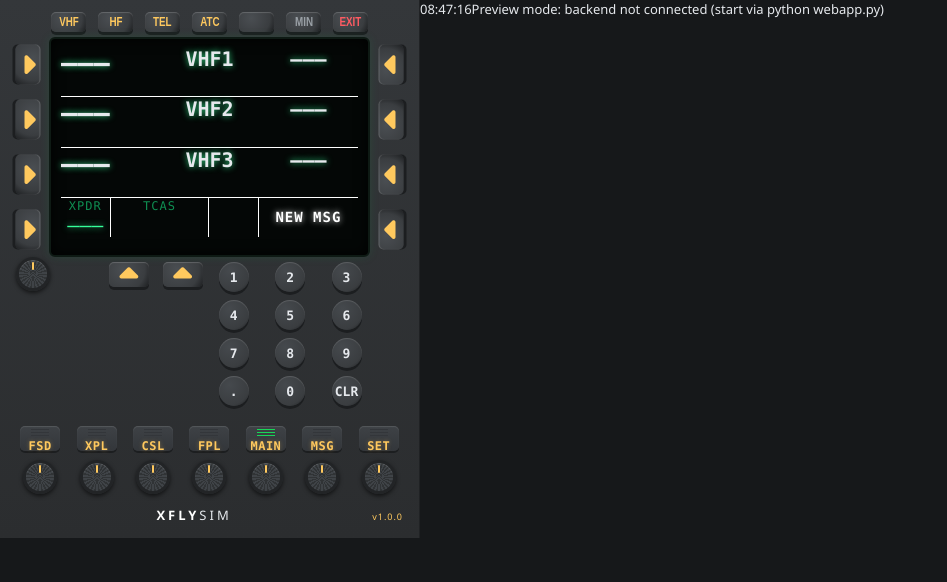
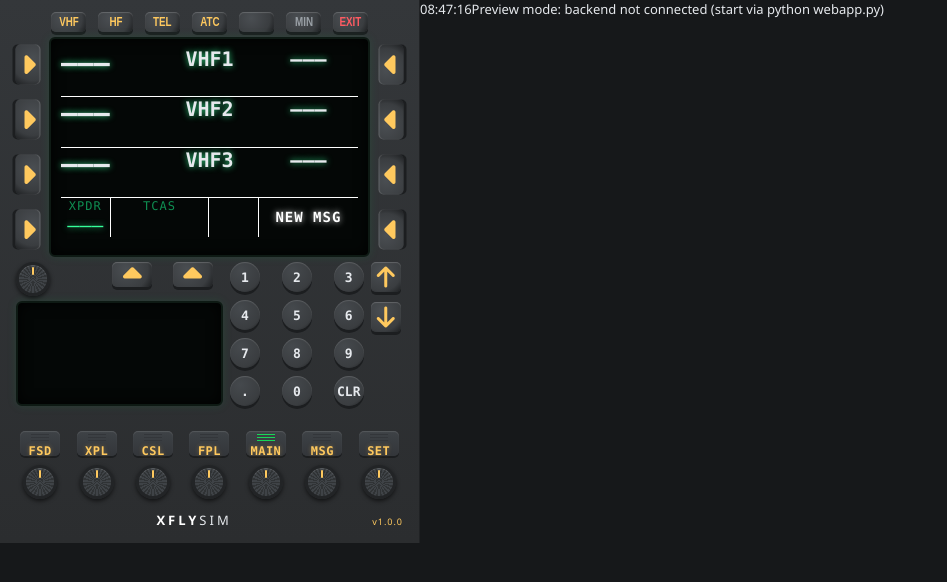
Before and after one commit to jintao3652-cell/155646, a Vue app in the folder webui/: page /#/main in a window 1280 px wide. Shown: the top 582 px of the page, without its empty margins (0-947 px from the left). Built offline with nearby package versions, Linux system fonts and the light colour scheme.

Commit message:
更新UI

```diff
--- a/webui/src/components/CnsPanel.vue
+++ b/webui/src/components/CnsPanel.vue
@@ -8,6 +8,8 @@
   import ScreenStatusLight from './RMP/ScreenStatusLight.vue'
   import ScreenKnobButton from './RMP/ScreenKnobButton.vue'
   import ScreenStatusButton from './RMP/ScreenStatusButton.vue'
+  import ScreenPageButton from './RMP/ScreenPageButton.vue'
+  import Screen from './RMP/Screen.vue'
   const keys = ['1', '2', '3', '4', '5', '6', '7', '8', '9', '.', '0', 'CLR']
   const knobs = ['VOL', 'BRIGHT', 'FREQ', 'HDG/CRS']
   const toggleFsdConnection = () => store.connected ? doDisconnect() : doConnect()
@@ -30,8 +32,8 @@
       <el-col :span="24">
         <div class="rmp-status-light-group">
           <ScreenStatusLight text="VHF" status="success"></ScreenStatusLight>
-          <ScreenStatusLight text="HF" status="success" ></ScreenStatusLight>
-          <ScreenStatusLight text="TEL" status="success" ></ScreenStatusLight>
+          <ScreenStatusLight text="HF" status="success"></ScreenStatusLight>
+          <ScreenStatusLight text="TEL" status="success"></ScreenStatusLight>
           <ScreenStatusLight text="ATC" status="success"></ScreenStatusLight>
           <ScreenStatusLight text="" status="info"></ScreenStatusLight>
           <ScreenStatusLight text="MIN" status="info" :onClick="winMin"></ScreenStatusLight>
@@ -43,24 +45,37 @@
           <component :is="Component" />
         </router-view>
       </el-col>
-      <el-col :span="2">
-        <ScreenKnobButton></ScreenKnobButton>
-      </el-col>
-      <el-col :span="20" style="margin-top: 5px">
+      <el-col :span="22" style="padding: 5px 0px">
         <el-row>
-          <el-col :span="4"></el-col>
-          <el-col :span="8" style="display: flex; justify-content: space-around;">
-            <ScreenButton direction="up"></ScreenButton>
-            <ScreenButton direction="up"></ScreenButton>
+          <el-col :span="14">
+            <div style="display: flex; flex-direction: column; height: 100%;">
+              <el-row>
+                <el-col :span="4">
+                  <ScreenKnobButton></ScreenKnobButton>
+                </el-col>
+                <el-col :span="6"></el-col>
+                <el-col :span="14" style="display: flex; justify-content: space-around;">
+                  <ScreenButton direction="up"></ScreenButton>
+                  <ScreenButton direction="up"></ScreenButton>
+                </el-col>
+              </el-row>
+              <Screen style="margin-top: 5px;"></Screen>
+            </div>
           </el-col>
-          <el-col :span="12">
+
+          <el-col :span="10">
             <div class="keypad">
               <button v-for="n in keys" :key="n" class="key" @click="noop">{{ n }}</button>
             </div>
           </el-col>
         </el-row>
       </el-col>
-      <el-col :span="2"></el-col>
+      <el-col :span="2">
+        <div class="page-button-group">
+          <ScreenPageButton direction="up"></ScreenPageButton>
+          <ScreenPageButton direction="down"></ScreenPageButton>
+        </div>
+      </el-col>
       <el-col :span="24">
         <div class="fn-row">
           <div class="fn-item">
@@ -111,4 +126,12 @@
     padding: 0 35px;
     margin-bottom: 5px;
   }
+
+  .page-button-group {
+    display: flex;
+    flex-direction: column;
+    height: 100%;
+    padding: 5px 0;
+    gap: 10px;
+  }
 </style>
--- /dev/null
+++ b/webui/src/components/RMP/Screen.vue
@@ -0,0 +1,5 @@
+<template>
+    <div class="lcd">
+        <div class="lcd-body"></div>
+    </div>
+</template>
--- /dev/null
+++ b/webui/src/components/RMP/ScreenPageButton.vue
@@ -0,0 +1,57 @@
+<script setup>
+    const props = defineProps({
+        direction: {
+            type: String,
+            required: true,
+            default: 'up',
+            validator: (value) => ['up', 'down', 'left', 'right'].includes(value)
+        },
+        onClick: Function
+    })
+</script>
+
+<template>
+    <div class="screen-button-wrap">
+        <button class="screen-button" type="button" @click="props.onClick">
+            <i :class="`fa-solid fa-arrow-${props.direction}`"></i>
+        </button>
+    </div>
+</template>
+
+<style scoped>
+    .screen-button-wrap {
+        display: inline-flex;
+        transform: rotate(var(--screen-rotation, 0deg));
+        transition: transform .15s ease;
+    }
+
+    .screen-button {
+        width: 30px;
+        height: 30px;
+        border-radius: 5px;
+        border: none;
+        background: radial-gradient(circle at 35% 30%, var(--btn-hi, #4a4e52), var(--btn-face) 70%, var(--btn-edge));
+        color: var(--led-amber);
+        font-size: 24px;
+        display: flex;
+        align-items: center;
+        justify-content: center;
+        box-shadow: 0 3px 0 var(--btn-edge), inset 0 1px 1px rgba(255, 255, 255, .18);
+        cursor: pointer;
+        transition: filter .15s ease, box-shadow .15s ease;
+    }
+
+    .screen-button i {
+        transform: none;
+        display: block;
+    }
+
+    .screen-button:hover {
+        filter: brightness(1.25);
+    }
+
+    .screen-button:active {
+        transform: translateY(2px);
+        box-shadow: 0 1px 0 var(--btn-edge);
+    }
+</style>
```
